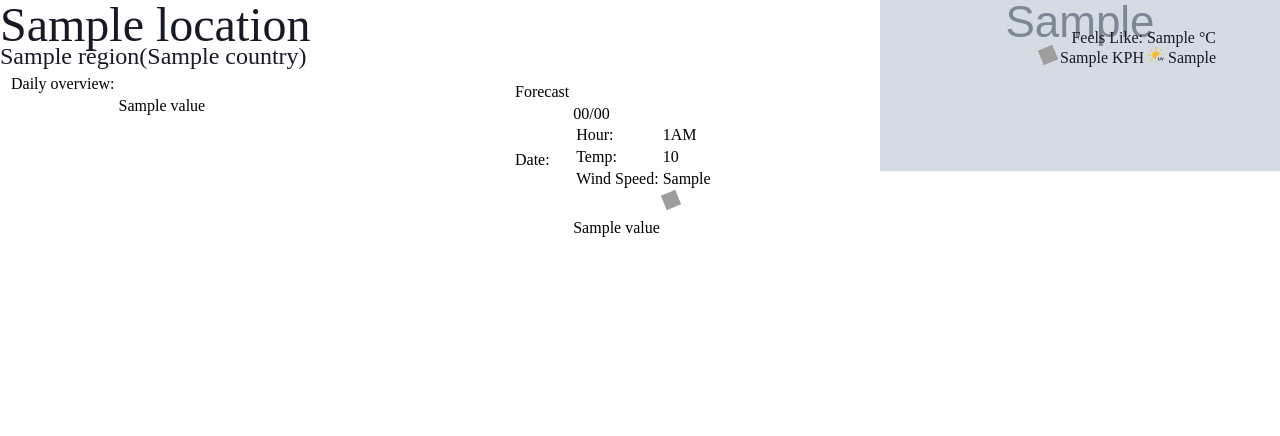
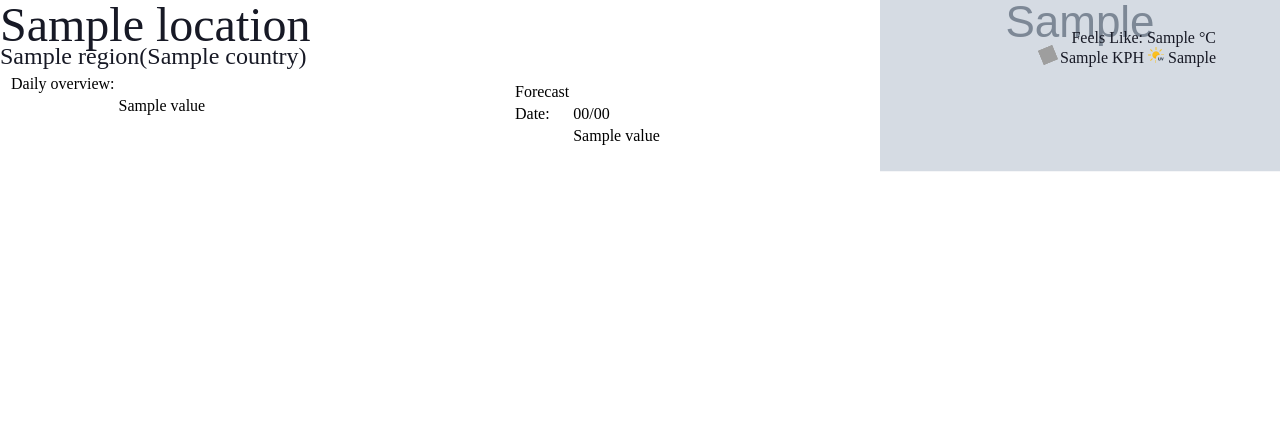
Before and after one commit to Lincoln-Murray/weather, a Flask app: page / in a window 1280 px wide. Shown: the top 436 px of the page. Run offline with Flask 3, Linux system fonts and the light colour scheme; grey boxes marked "Sample" are stand-in pictures; a database or web service that is not in the repository returns one stand-in record (values such as "Sample title"); data that the repository does not hold is empty; grey boxes are pictures that could not be loaded.

Commit message:
Update index.html

```diff
--- a/templates/index.html
+++ b/templates/index.html
@@ -98,36 +98,6 @@
             {% for day in json['forecast']['forecastday']: %}
                 <td class="forecast_hover" style="position: relative;">
                     {{ day['date'][-2:] }}/{{ day['date'][-5:-3] }}
-                    <span class="forecast_details">
-                        <table>
-                            <tr>
-                                <td>Hour:</td>
-                                {%for hour in day['hour']%}
-                                    <td>{{ ['12AM', '1AM', '2AM', '3AM', '4AM', '5AM', '6AM', '7AM', '8AM', '9AM', '10AM', '11AM', '12PM', '1PM', '2PM', '3PM', '4PM', '5PM', '6PM', '7PM', '8PM', '9PM', '10PM', '11PM'][day['hour'].index(hour)] }}</td>
-                                {%endfor%}
-                            </tr>
-                            <tr>
-                                <td>Temp:</td>
-                                {%for value in day['hour']%}
-                                    <td>{{ value['temp_c'] }}</td>
-                                {%endfor%}
-                            </tr>
-                            <tr>
-                                <td>Wind Speed:</td>
-                                {%for value in day['hour']%}
-                                    <td>{{ value['wind_kph'] }}</td>
-                                {%endfor%}
-                            </tr>
-                            <tr>
-                                <td></td>
-                                {%for value in day['hour']%}
-                                    <td>
-                                        <img class="wind_dir" src="https://static.vecteezy.com/system/resources/previews/016/770/600/non_2x/red-directional-arrow-on-transparent-background-free-png.png" alt="{{ value['wind_dir'] }}" style="top: 1px;" height="16px" width="16px">
-                                    </td>
-                                {%endfor%}
-                            </tr>
-                        </table>
-                    </span>
                 </td>
             {% endfor %}
         </tr>
```
